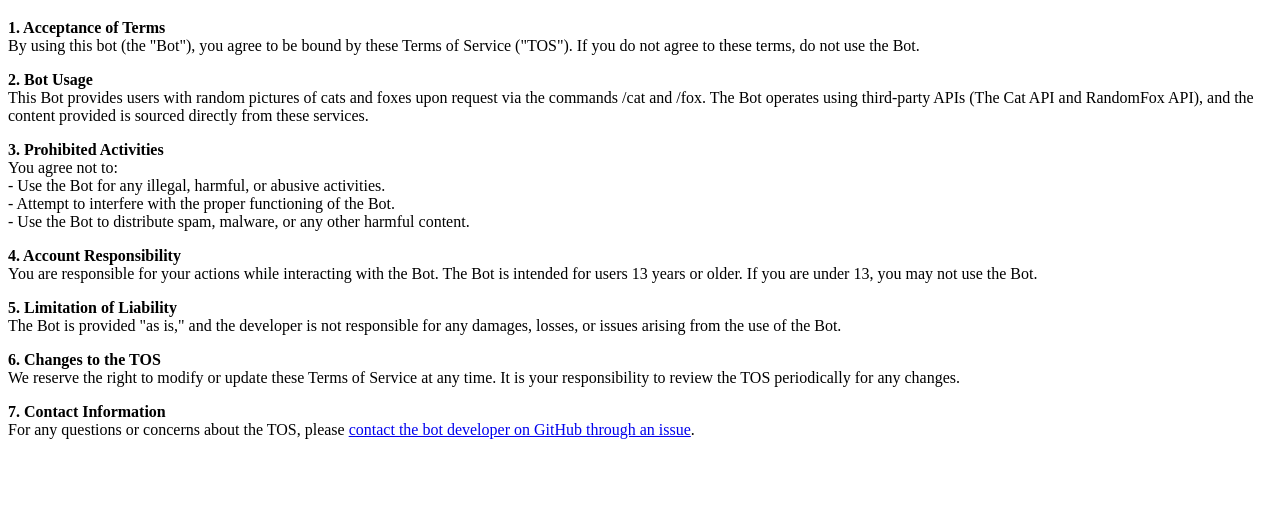
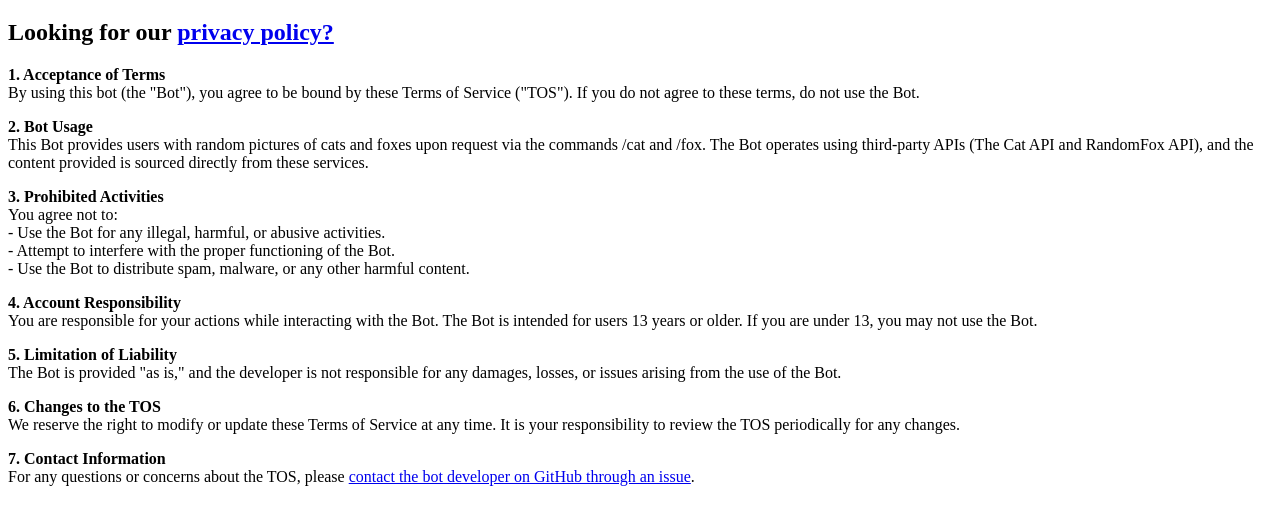
Before and after one commit to DyingHynixMLC/moew, a plain HTML site: page index.html in a window 1280 px wide. Shown: the part 61-586 px from the top of the page. Drawn offline with Linux system fonts and the light colour scheme.

Commit message:
Update index.html

```diff
--- a/index.html
+++ b/index.html
@@ -3,11 +3,13 @@
 <head>
     <meta charset="UTF-8">
     <meta name="viewport" content="width=device-width, initial-scale=1.0">
-    <title>Terms of Service</title>
+    <title>moew terms of Service</title>
 </head>
+
 <body>
+
     <h1>Terms of Service</h1>
-
+<h2>Looking for our <a href="soon" target="_blank">privacy policy?</a></h2>
     <p><strong>1. Acceptance of Terms</strong><br>
     By using this bot (the "Bot"), you agree to be bound by these Terms of Service ("TOS"). If you do not agree to these terms, do not use the Bot.</p>
 
```
